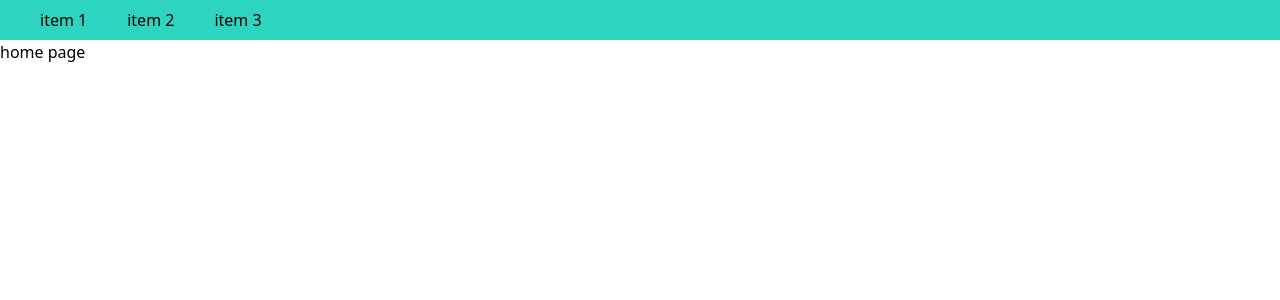
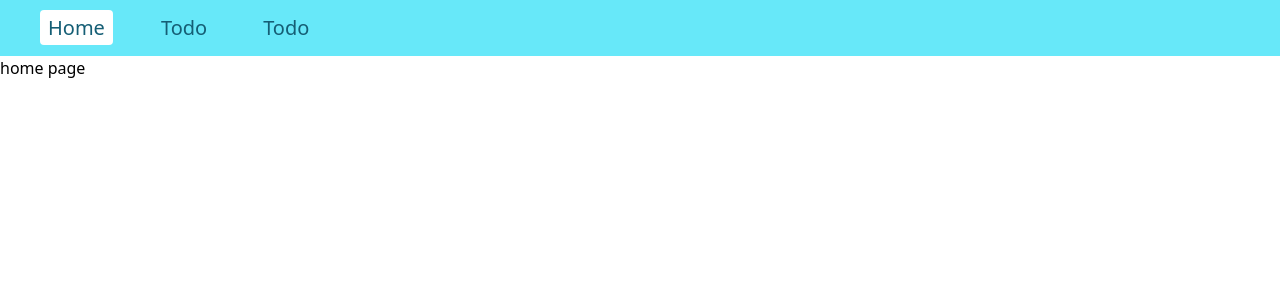
Before and after one commit to AliKouchekzade/shopping, a React (Create React App) app: page / in a window 1280 px wide. Shown: the top 300 px of the page. Built offline with nearby package versions, Linux system fonts and the light colour scheme.

Commit message:
header style

```diff
--- a/src/layout/header.js
+++ b/src/layout/header.js
@@ -1,11 +1,30 @@
+import { NavLink } from "react-router-dom";
+
 const Header = () => {
+  const activeHandler = (data) =>
+    data.isActive
+      ? "bg-white text-cyan-800 text-xl px-2 py-1 rounded"
+      : "text-cyan-800 text-xl px-2 py-1 rounded hover:bg-white transition-colors duration-500";
+
   return (
-    <header className="bg-teal-400 px-10 py-2">
+    <header className="bg-cyan-300 px-10 py-3.5">
       <nav>
         <ul className="flex gap-x-10">
-          <li>item 1</li>
-          <li>item 2</li>
-          <li>item 3</li>
+          <li>
+            <NavLink className={activeHandler} to="/">
+              Home
+            </NavLink>
+          </li>
+          <li>
+            <NavLink to="/todo" className={activeHandler}>
+              Todo
+            </NavLink>
+          </li>
+          <li>
+            <NavLink to="/todo2" className={activeHandler}>
+              Todo
+            </NavLink>
+          </li>
         </ul>
       </nav>
     </header>
```
